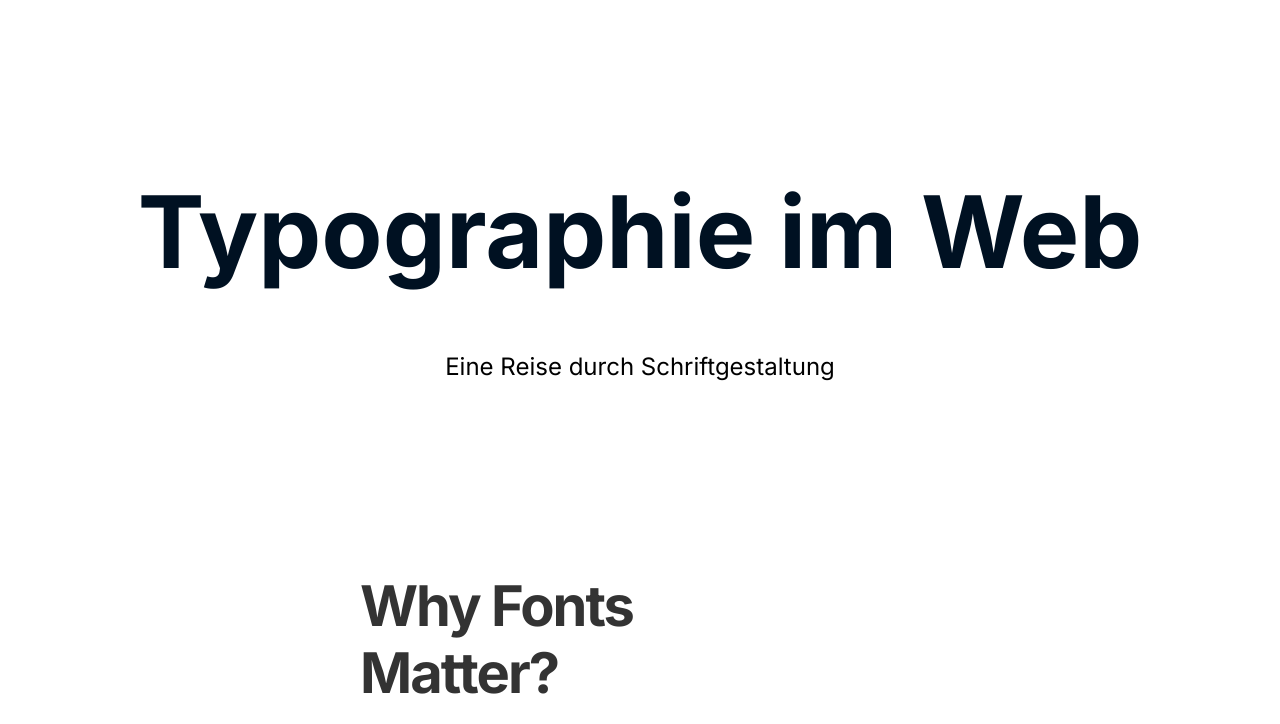
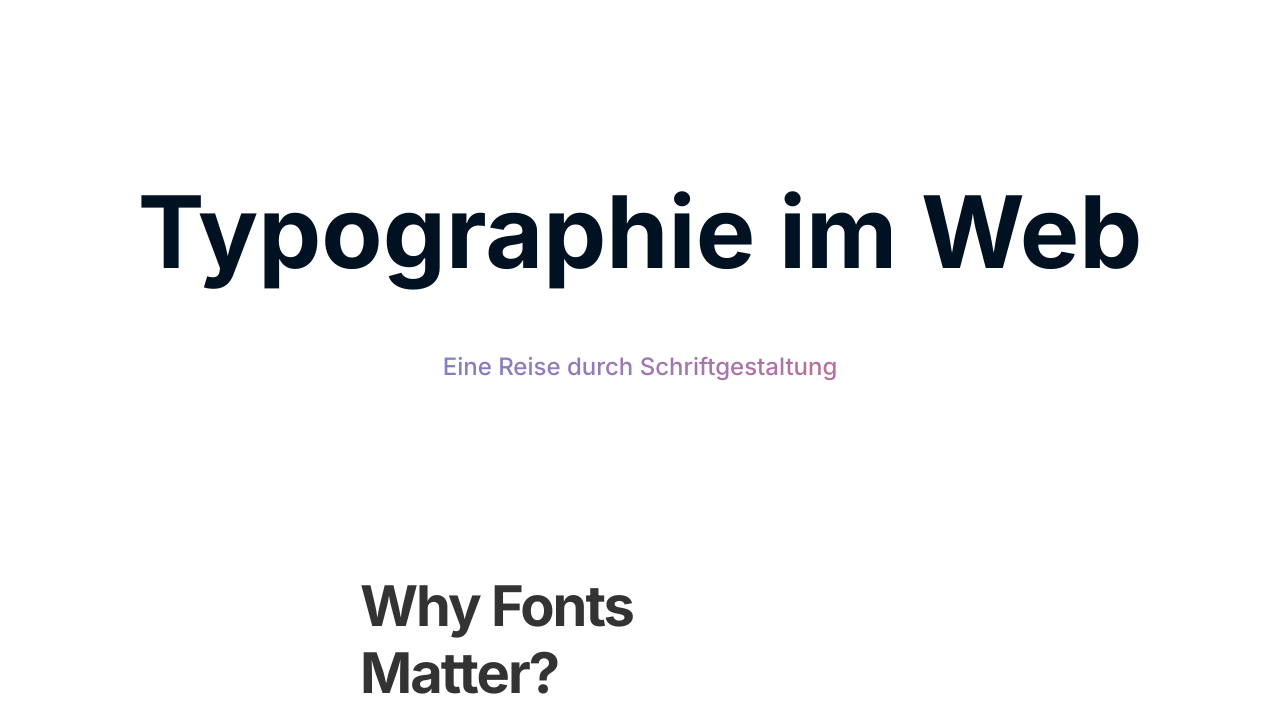
Before and after one commit to VassjaM/Project-Typography, a plain HTML site: page index.html in a window 1280 px wide. Shown: the part 75-799 px from the top of the page. Drawn offline with Linux system fonts and the light colour scheme.

Commit message:
changed color of subtext in index

```diff
--- a/assets/styles/intro.css
+++ b/assets/styles/intro.css
@@ -17,6 +17,11 @@
 
 .title-card p {
     font-size: var(--font-size-s);
+    font-weight: var(--font-weight-medium);
+    background: linear-gradient(120deg, var(--primary), var(--accent));
+    background-clip: text;
+    -webkit-background-clip: text;
+    -webkit-text-fill-color: transparent;
 }
 
 /* title animation for fadeIn */
```
